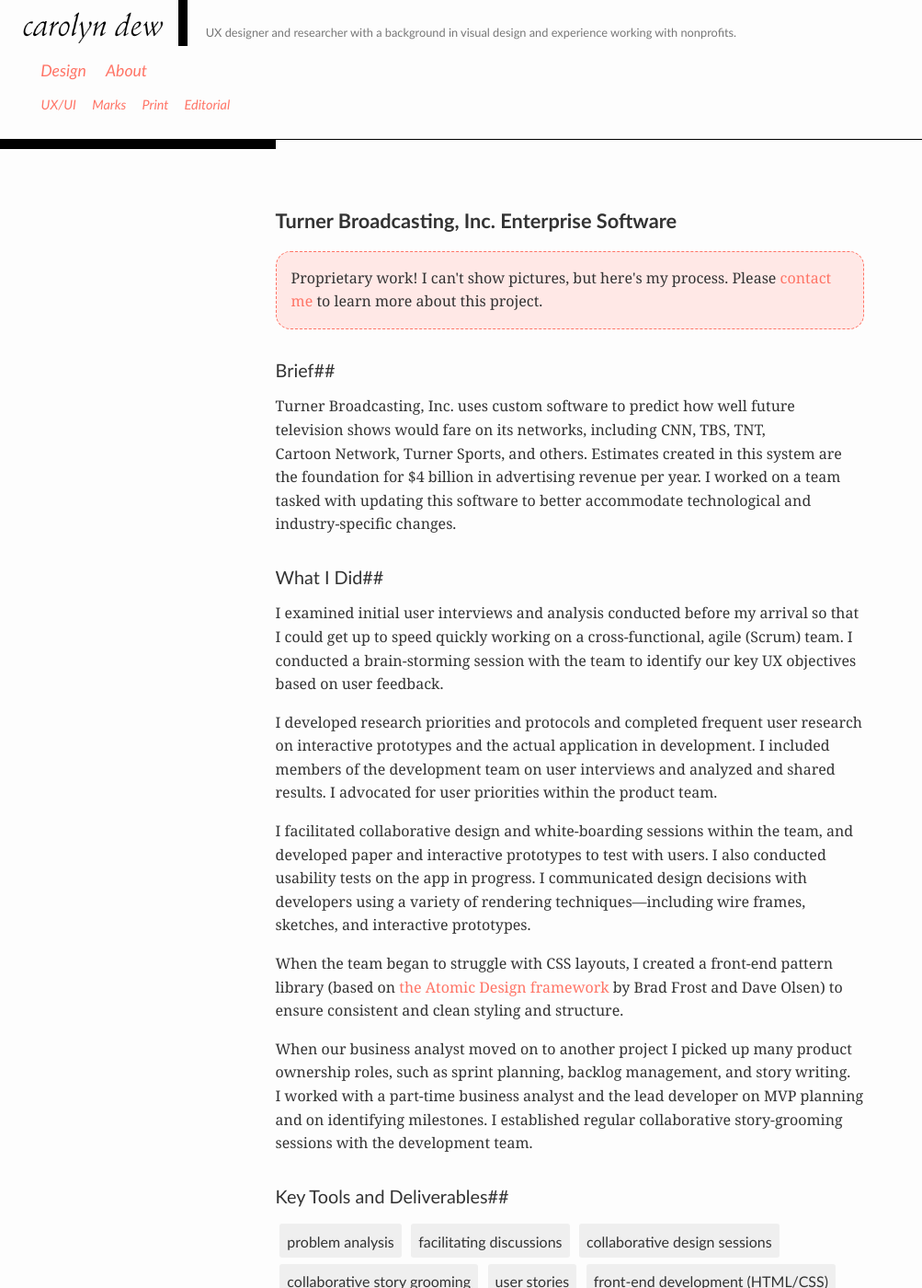
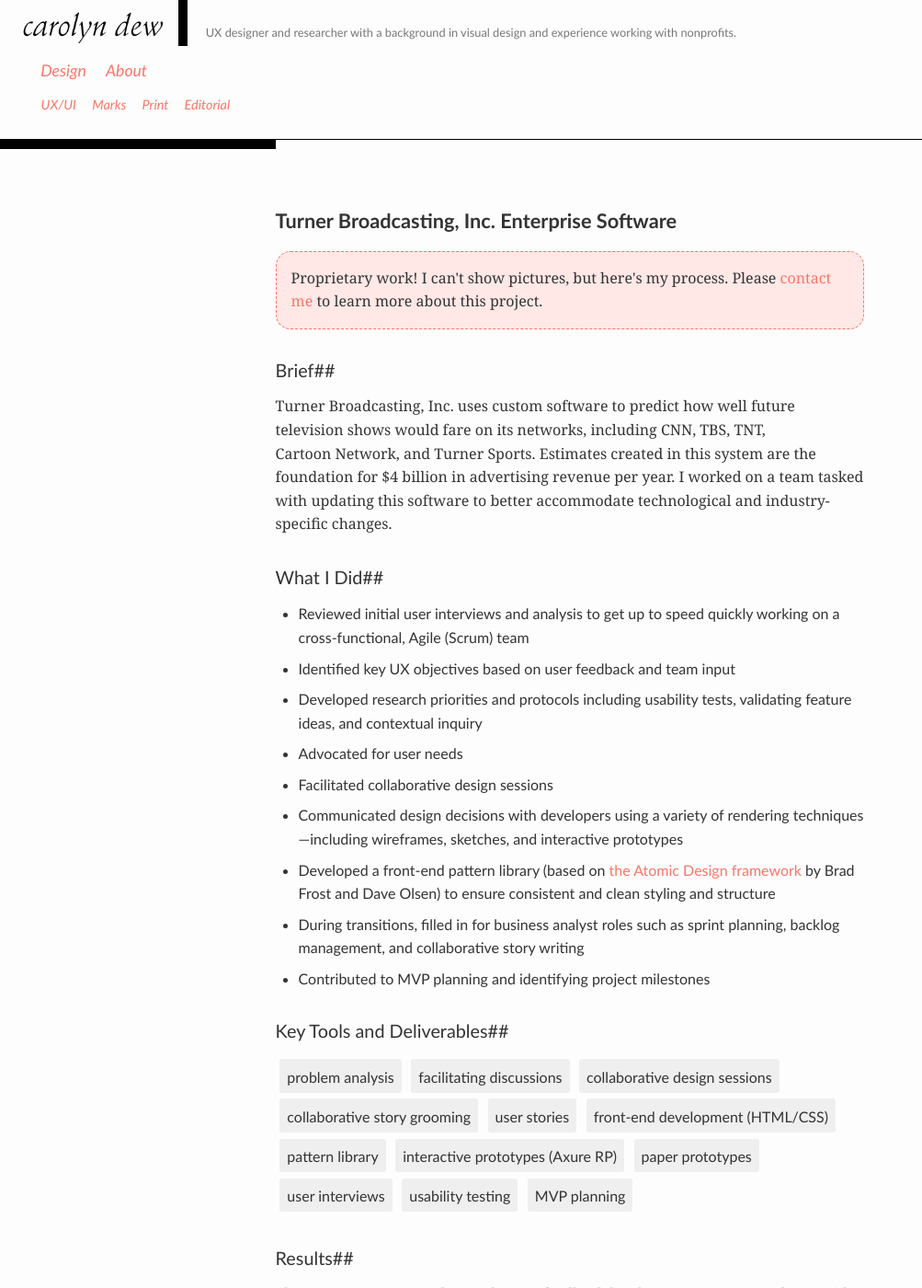
Before and after one commit to carodew/carodew.github.io, a Jekyll site: the page built from _posts/projects/ux/2014-01-01-turner-broadcasting.md, in a window 1280 px wide and 1400 px high. Shown: the whole window at 92% size, without its empty margins (0-1003 px from the left). Built offline with Jekyll 4.4.1, drawn with Linux system fonts in a browser that asks for light colours; nearby versions of some CDN libraries; library files that are not in the unit come from our copies; some of the changed text lies outside the part shown.

Commit message:
update content

```diff
--- a/_posts/projects/ux/2014-01-01-turner-broadcasting.md
+++ b/_posts/projects/ux/2014-01-01-turner-broadcasting.md
@@ -13,19 +13,19 @@
 
 ##Brief##
 
-Turner Broadcasting, Inc. uses custom software to predict how well future television shows would fare on its networks, including CNN, TBS, TNT, Cartoon&nbsp;Network, Turner&nbsp;Sports, and others. Estimates created in this system are the foundation for $4&nbsp;billion in advertising revenue per year. I worked on a team tasked with updating this software to better accommodate technological and industry-specific changes.
+Turner Broadcasting, Inc. uses custom software to predict how well future television shows would fare on its networks, including CNN, TBS, TNT, Cartoon&nbsp;Network, and Turner&nbsp;Sports. Estimates created in this system are the foundation for $4&nbsp;billion in advertising revenue per year. I worked on a team tasked with updating this software to better accommodate technological and industry-specific changes.
 
 ##What I Did##
 
-I examined initial user interviews and analysis conducted before my arrival so that I could get up to speed quickly working on a cross-functional, agile (Scrum) team. I conducted a brain-storming session with the team to identify our key UX objectives based on user feedback.
-
-I developed research priorities and protocols and completed frequent user research on interactive prototypes and the actual application in development. I included members of the development team on user interviews and analyzed and shared results. I advocated for user priorities within the product team.
-
-I facilitated collaborative design and white-boarding sessions within the team, and developed paper and interactive prototypes to test with users. I also conducted usability tests on the app in progress. I communicated design decisions with developers using a variety of rendering techniques&mdash;including wire frames, sketches, and interactive prototypes.
-
-When the team began to struggle with CSS layouts, I created a front-end pattern library (based on [the Atomic Design framework](http://patternlab.io/) by Brad Frost and Dave Olsen) to ensure consistent and clean styling and structure.
-
-When our business analyst moved on to another project I picked up many product ownership roles, such as sprint planning, backlog management, and story writing. I&nbsp;worked with a part-time business analyst and the lead developer on MVP planning and on identifying milestones. I established regular collaborative story-grooming sessions with the development team.
+* Reviewed initial user interviews and analysis to get up to speed quickly working on a cross-functional, Agile (Scrum) team
+* Identified key UX objectives based on user feedback and team input
+* Developed research priorities and protocols including usability tests, validating feature ideas, and contextual inquiry
+* Advocated for user needs
+* Facilitated collaborative design sessions
+* Communicated design decisions with developers using a variety of rendering techniques&mdash;including wireframes, sketches, and interactive prototypes
+* Developed a front-end pattern library (based on [the Atomic Design framework](http://patternlab.io/) by Brad Frost and Dave Olsen) to ensure consistent and clean styling and structure
+* During transitions, filled in for business analyst roles such as sprint planning, backlog management, and collaborative story writing
+* Contributed to MVP planning and identifying project milestones
 
 ##Key Tools and Deliverables##
 <ul class="skill-pills">
@@ -45,4 +45,4 @@
 
 ##Results##
 
-This project is ongoing, but early user feedback has been positive. We are implementing analytics to track progress along key metrics.
+This project is ongoing, but early user feedback has been positive. Users have said that the data are easier to read; the layout is more intuitive; and that the new version will not only be easier to use, but will help prevent costly mistakes. We are also implementing analytics to track progress along key metrics.
```
